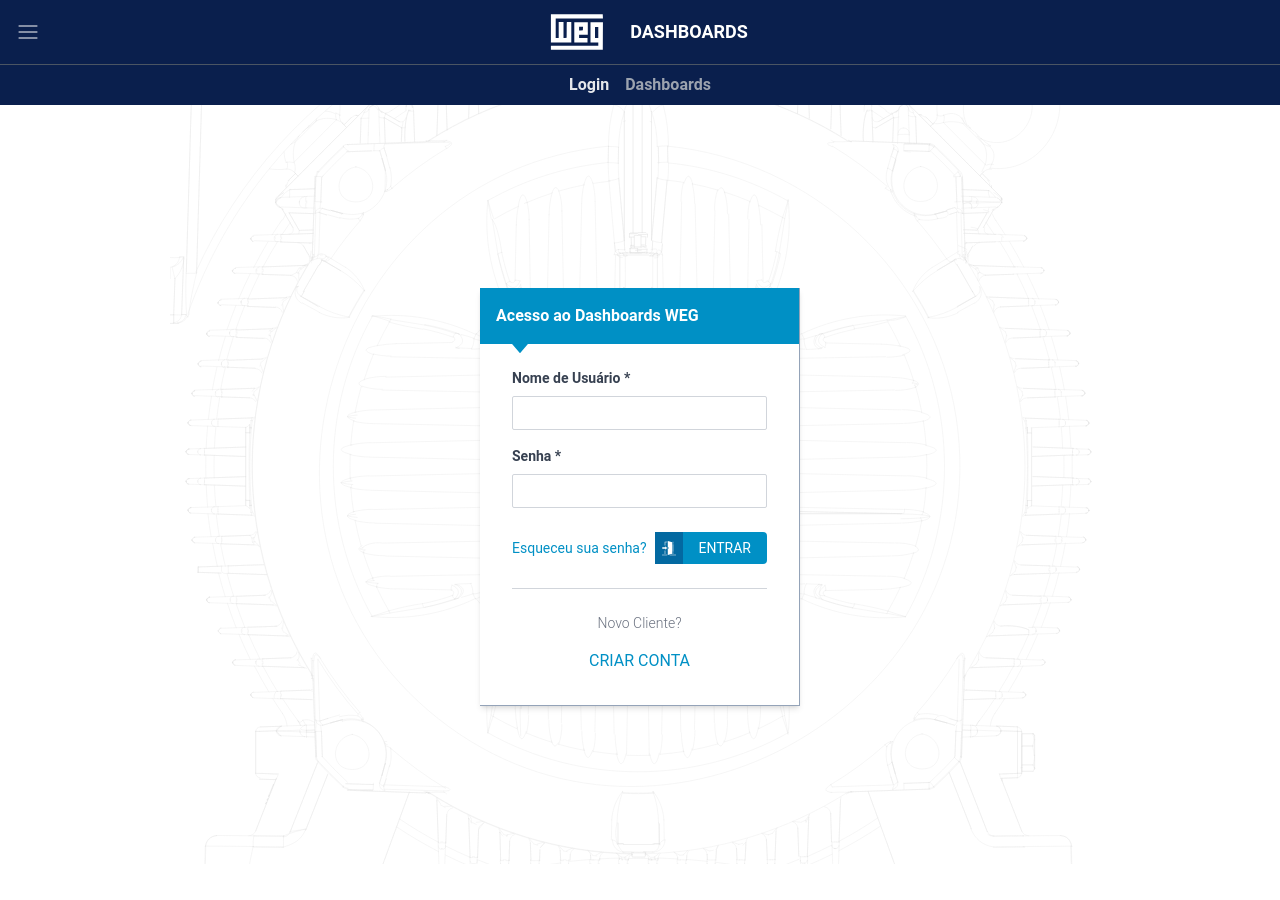
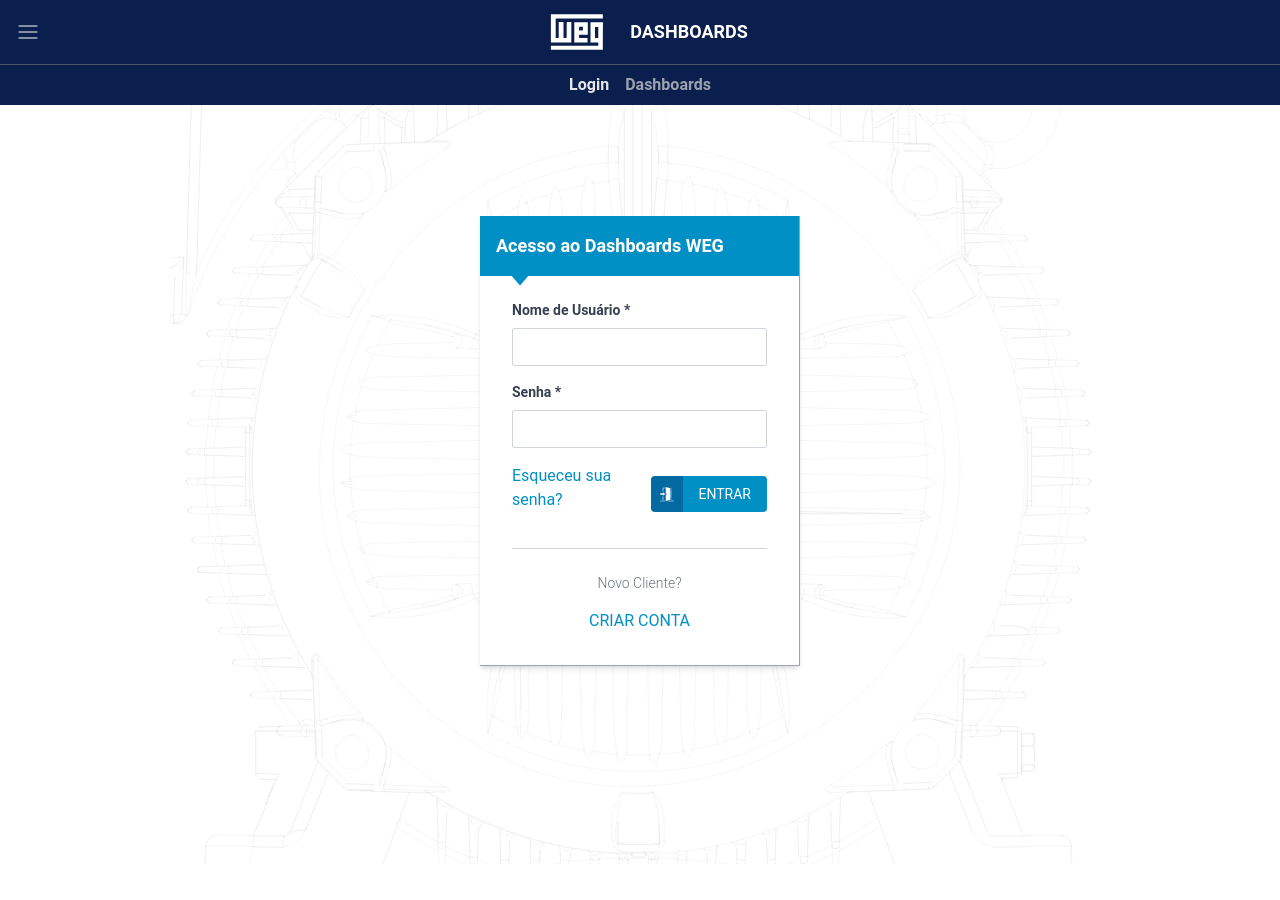
Before and after one commit to leonardoacr/weg-dashboards, a Next.js app: page / in a window 1280 px wide. Shown: the top 900 px of the page. Built offline with nearby package versions, Linux system fonts and the light colour scheme.

Commit message:
Fixed Login

```diff
--- a/src/components/Login.tsx
+++ b/src/components/Login.tsx
@@ -1,15 +1,19 @@
 import React from "react";
 import { GiExitDoor } from "react-icons/gi";
 import { AiFillCaretDown } from "react-icons/ai";
+import { button } from "@material-tailwind/react";
 
 const Login = () => {
   return (
-    <form className="mx-2 mb-4 w-full border border-l-0 border-t-0 border-slate-400 bg-white pb-8 shadow-md sm:w-1/2 md:w-1/4">
+    <form
+      className="mx-2 mb-32 w-full border border-l-0
+     border-t-0 border-slate-400 bg-white pb-8 shadow-md sm:w-1/2 md:w-1/4"
+    >
       <div className="relative h-full w-full bg-weg-blue">
-        <h2 className="p-4 font-bold">Acesso ao Dashboards WEG</h2>
+        <h2 className="p-4 text-lg font-bold">Acesso ao Dashboards WEG</h2>
         <AiFillCaretDown
           className="absolute top-12 left-[40px] mb-4 -translate-x-1/2 transform text-weg-blue"
-          size={24}
+          size={30}
         />
       </div>
       <div className="px-8 ">
@@ -21,14 +25,15 @@
             Nome de Usuário *
           </label>
           <input
-            className="focus:shadow-outline w-full appearance-none rounded-[2px] border
-           border-gray-300 py-1.5 px-3 leading-tight text-gray-700 focus:outline-none"
+            className="focus:shadow-outline w-full appearance-none rounded-[2px] border border-gray-300 py-2
+             px-3 leading-tight text-gray-700 focus:outline-none focus:ring-1 focus:ring-blue-500"
             id="username"
             type="text"
             placeholder=""
           />
         </div>
-        <div className="mb-6">
+
+        <div className="mb-4">
           <label
             className="mb-2 block text-sm font-bold text-gray-700"
             htmlFor="password"
@@ -36,32 +41,36 @@
             Senha *
           </label>
           <input
-            className="focus:shadow-outline w-full appearance-none rounded-[2px] border border-gray-300
-          py-1.5 px-3 leading-tight text-gray-700  focus:outline-none"
+            className="focus:shadow-outline w-full appearance-none rounded-[2px] border border-gray-300 py-2
+          px-3 leading-tight text-gray-700 focus:border-blue-500 focus:outline-none focus:ring-1"
             id="password"
             type="password"
             placeholder=""
           />
         </div>
         <div className="flex items-center">
-          <div className="flex-1">
-            <p className="text-sm text-weg-blue">Esqueceu sua senha?</p>
+          <div className="mb-3 flex-1">
+            <a
+              href="#"
+              className="text-md cursor-pointer text-weg-blue hover:text-sky-900 hover:underline"
+            >
+              Esqueceu sua senha?
+            </a>
           </div>
-          <div className="flex items-center">
-            <div className="flex h-8 w-7 items-center justify-center bg-sky-700">
-              <GiExitDoor className="" />
+          <button className="flex items-center" type="button">
+            <div className="flex h-9 w-8 items-center justify-center rounded-l-[4px] bg-sky-700">
+              <GiExitDoor />
             </div>
 
             <div className="flex flex-col justify-center">
-              <button
-                className="focus:shadow-outline rounded-r-[4px] bg-weg-blue py-1.5 px-4
+              <div
+                className="focus:shadow-outline rounded-r-[4px] bg-weg-blue py-2 px-4
                 text-sm font-normal text-white hover:bg-sky-700 focus:outline-none"
-                type="button"
               >
                 ENTRAR
-              </button>
+              </div>
             </div>
-          </div>
+          </button>
         </div>
         <div className="py-6">
           <hr className="border-t border-gray-300" />
@@ -71,10 +80,13 @@
             Novo Cliente?
           </h2>
         </div>
-        <div className="flex w-full items-center pt-4">
-          <h2 className="text-md w-full text-center  text-weg-blue">
+        <div className="flex w-full items-center justify-center pt-4 ">
+          <a
+            href="#"
+            className="text-md cursor-pointer text-center text-weg-blue hover:text-sky-900 hover:underline"
+          >
             CRIAR CONTA
-          </h2>
+          </a>
         </div>
       </div>
     </form>
```
